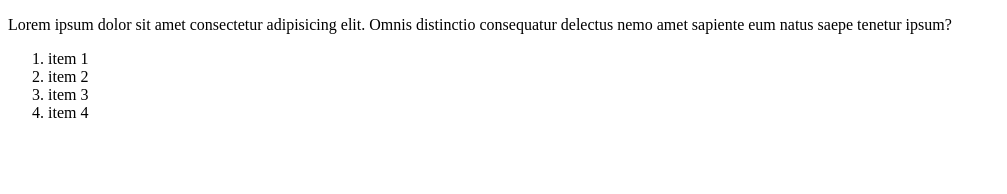
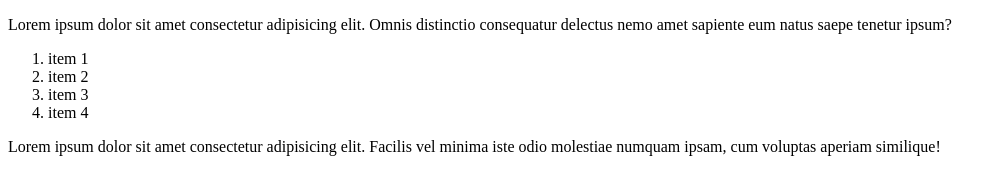
Before and after one commit to lilibeo2123/batdaugit1, a plain HTML site: page index.html in a window 1280 px wide. Shown: the whole page, without its empty margins (0-1007 px from the left). Drawn offline with Linux system fonts and the light colour scheme.

Commit message:
first commit

```diff
--- a/index.html
+++ b/index.html
@@ -16,5 +16,9 @@
       <li>item 3</li>
       <li>item 4</li>
     </ol>
+    <p>
+      Lorem ipsum dolor sit amet consectetur adipisicing elit. Facilis vel
+      minima iste odio molestiae numquam ipsam, cum voluptas aperiam similique!
+    </p>
   </body>
 </html>
```
